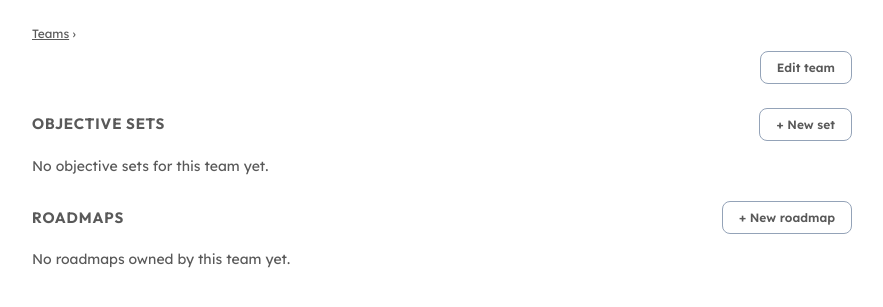
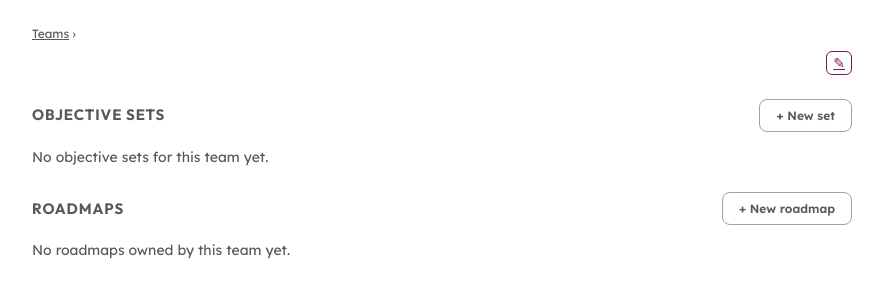
Before and after one commit to DEFRA/pm-roadmap, a Django app: template roadmap/templates/roadmap/team_home.html in a window 1280 px wide. Shown: the part 56-363 px from the top of the page, without its empty margins (198-1081 px from the left). Run offline with Django 5.2, Linux system fonts and the light colour scheme; the template is opened without the code that fills it, so the values that code supplies are empty.

Commit message:
Use the pencil icon for edit on the team page
Replace the "Edit team" text button on team_home with the same pencil-icon
affordance (roadmap-header__add) used elsewhere for editing.

Co-Authored-By: Claude Opus 4.8 <noreply@anthropic.com>

```diff
--- a/roadmap/templates/roadmap/team_home.html
+++ b/roadmap/templates/roadmap/team_home.html
@@ -9,7 +9,8 @@
 
   <div style="display:flex; align-items:center; justify-content:space-between; gap:1rem; margin-bottom:1rem;">
     <h1 style="margin:0;">{{ team.name }}</h1>
-    <a href="{% url 'roadmap:team_edit' team.pk %}" class="btn btn-ghost" style="font-size:12px;">Edit team</a>
+    <a href="{% url 'roadmap:team_edit' team.pk %}" class="roadmap-header__add"
+       title="Edit team" aria-label="Edit team">&#9998;</a>
   </div>
 
   {% if team.mission %}
```
